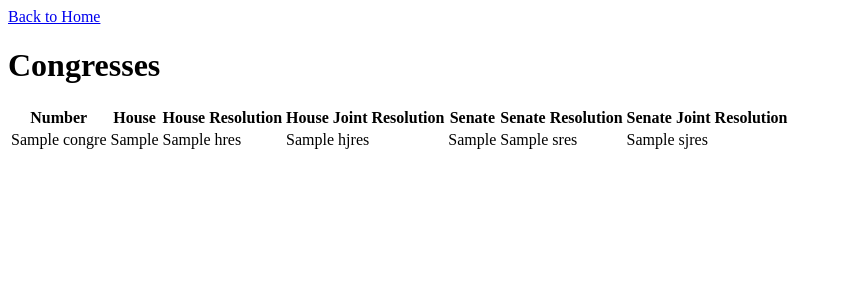
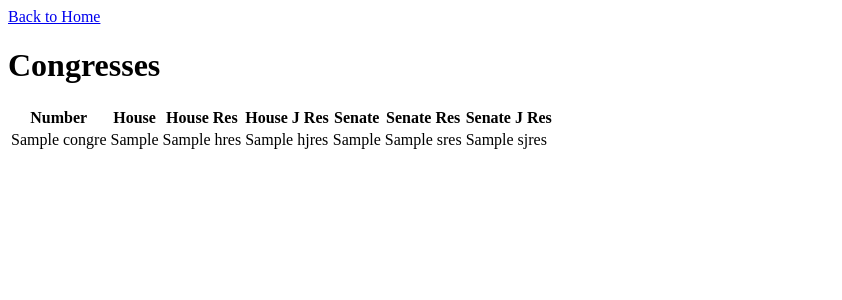
Before and after one commit to deserat/hackthefed, a Flask app: page /congresses/ in a window 1280 px wide. Shown: the top 300 px of the page, without its empty margins (0-842 px from the left). Run offline with Flask 2, Linux system fonts and the light colour scheme; a database or web service that is not in the repository returns one stand-in record (values such as "Sample title").

Commit message:
more of the table

```diff
--- a/templates/congresses.html
+++ b/templates/congresses.html
@@ -15,11 +15,11 @@
         <tr>
             <th>Number</th>
             <th>House</th>
-            <th>House Resolution</th>
-            <th>House Joint Resolution</th>
+            <th>House Res</th>
+            <th>House J Res</th>
             <th>Senate</th>
-            <th>Senate Resolution</th>
-            <th>Senate Joint Resolution</th>
+            <th>Senate Res</th>
+            <th>Senate J Res</th>
         </tr>
     {% for congress in congresses %}
         <tr>
```
